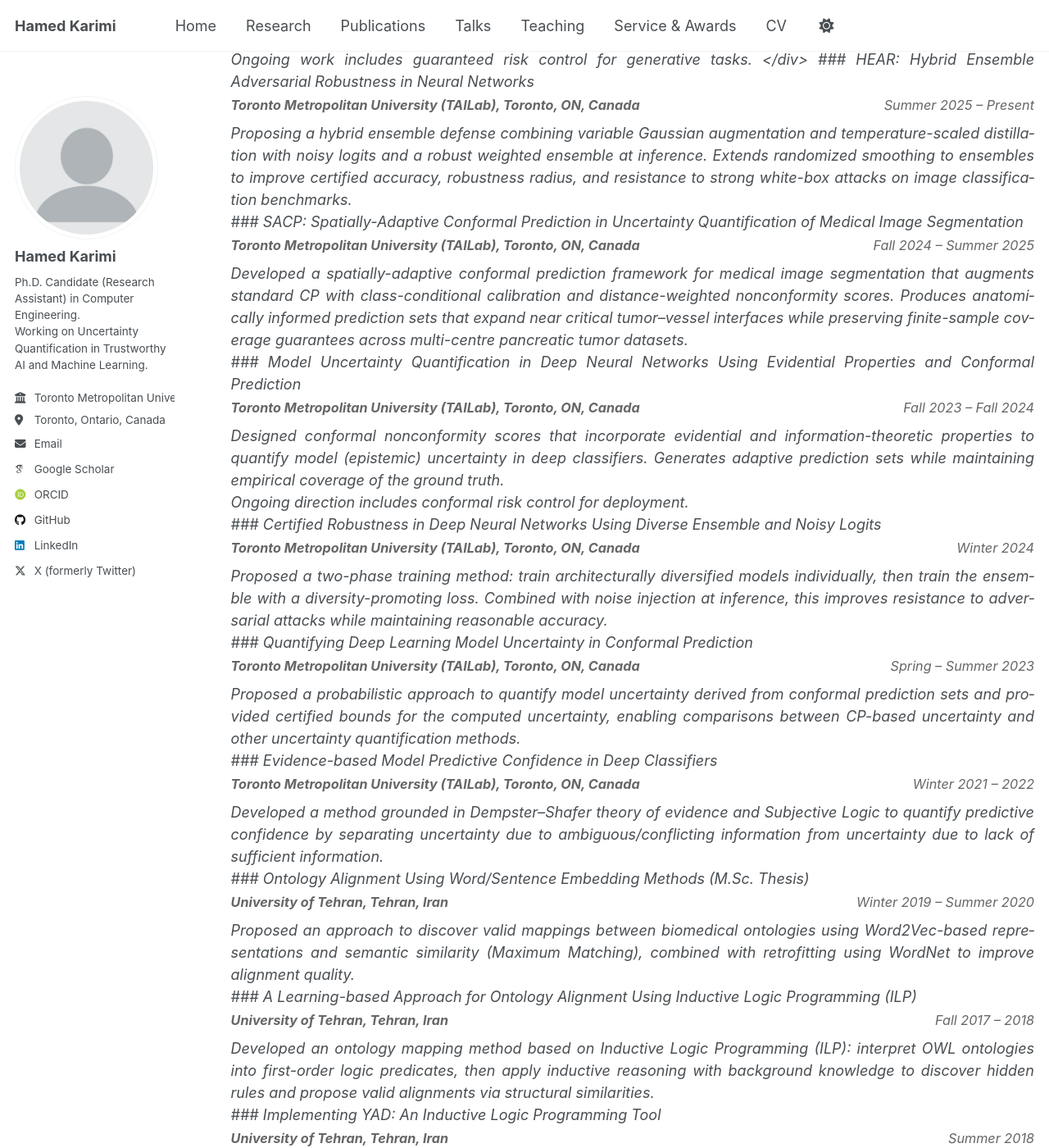
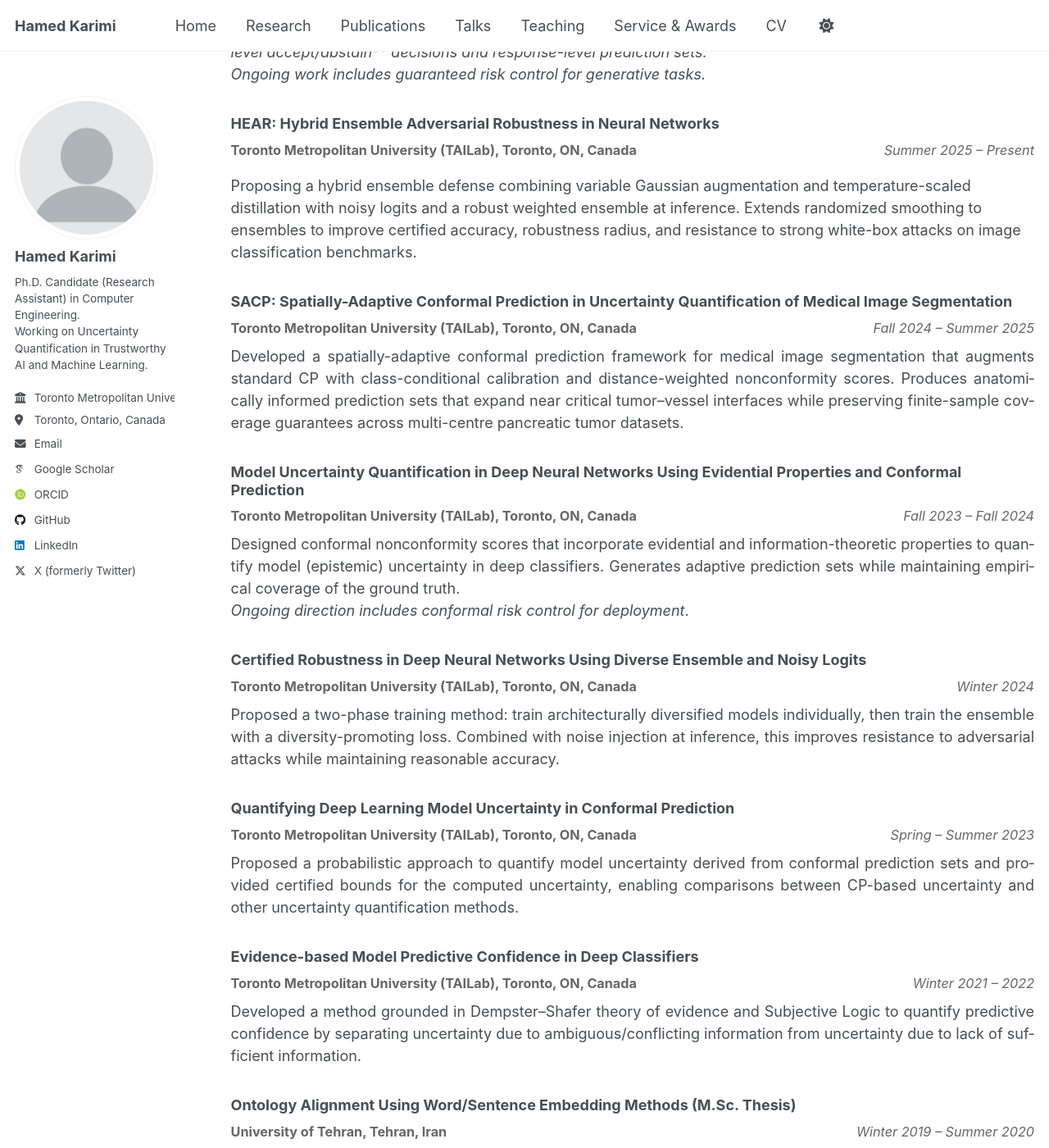
Before and after one commit to hamedmx/hamedmx.github.io, a Jekyll site: the page built from _pages/research.md, in a window 1280 px wide and 1400 px high, scrolled down 1126 px. Shown: the whole window at 82% size. Built offline with Jekyll 4.4.1, drawn with Linux system fonts in a browser that asks for light colours; some web fonts are replaced; a script that is not in the unit is left out; some of the changed text lies outside the part shown.

Commit message:
Update research.md

```diff
--- a/_pages/research.md
+++ b/_pages/research.md
@@ -28,27 +28,27 @@ My research focuses on <i>trustworthy AI and machine learning</i> with an emphas
   <span class="where"><strong>Toronto Metropolitan University (TAILab), Toronto, ON, Canada</strong></span>
   <span class="when"><em>Winter 2025 – Present</em></span>
 </div>
-<div class="justify-text">
+
 Developing an evidential OOD detection framework for deep classifiers by introducing a <i>class-wise misclassification cost</i> and evidential regularizer that reshape evidence allocation during training. The method uses a <i>two-factor OOD score</i> combining evidence scarcity and class conflict at inference, with theoretical analysis linking regularizer gradients to evidence dynamics and improved ID–OOD separability.
-</div>
+
 
 ### Uncertainty Quantification in Language Models Using Adaptive Conformal Semantic Entropy
 <div class="cv-meta">
   <span class="where"><strong>Toronto Metropolitan University (TAILab), Toronto, ON, Canada</strong></span>
   <span class="when"><em>Fall 2025 – Winter 2026</em></span>
 </div>
-<div class="justify-text">
+
 Designed an adaptive <i>Semantic Entropy</i> framework that estimates LLM uncertainty using dispersion of sentence embeddings over clustered generations, then <i>inflates/adjusts uncertainty</i> to improve conservativeness and mitigate hallucinations. The approach applies <i>conformal calibration</i> to obtain distribution-free, guaranteed <i>prompt-level accept/abstain** decisions and <i>response-level prediction sets</i>.<br><i>Ongoing work includes guaranteed risk control for generative tasks.</i>
-</div>
+
 
 ### HEAR: Hybrid Ensemble Adversarial Robustness in Neural Networks
 <div class="cv-meta">
   <span class="where"><strong>Toronto Metropolitan University (TAILab), Toronto, ON, Canada</strong></span>
   <span class="when"><em>Summer 2025 – Present</em></span>
 </div>
-<div class="justify-text">
+
 Proposing a hybrid ensemble defense combining variable Gaussian augmentation and temperature-scaled distillation with noisy logits and a robust weighted ensemble at inference. Extends randomized smoothing to ensembles to improve certified accuracy, robustness radius, and resistance to strong white-box attacks on image classification benchmarks.
-</div>
+
 
 ### SACP: Spatially-Adaptive Conformal Prediction in Uncertainty Quantification of Medical Image Segmentation
 <div class="cv-meta">
```
